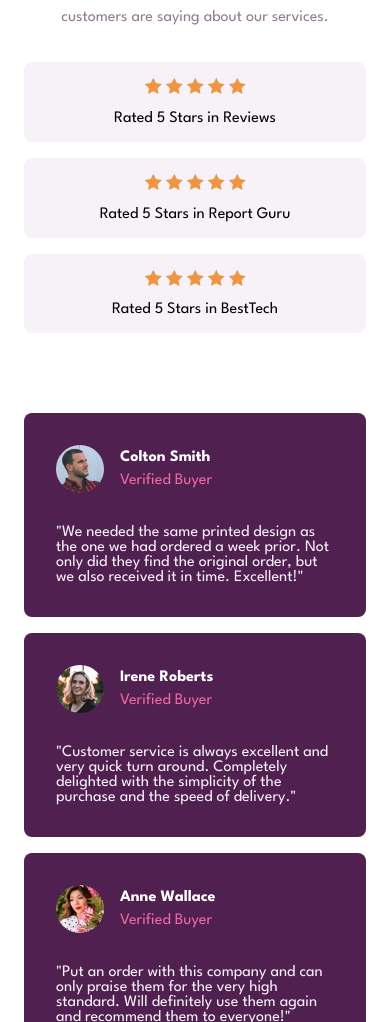
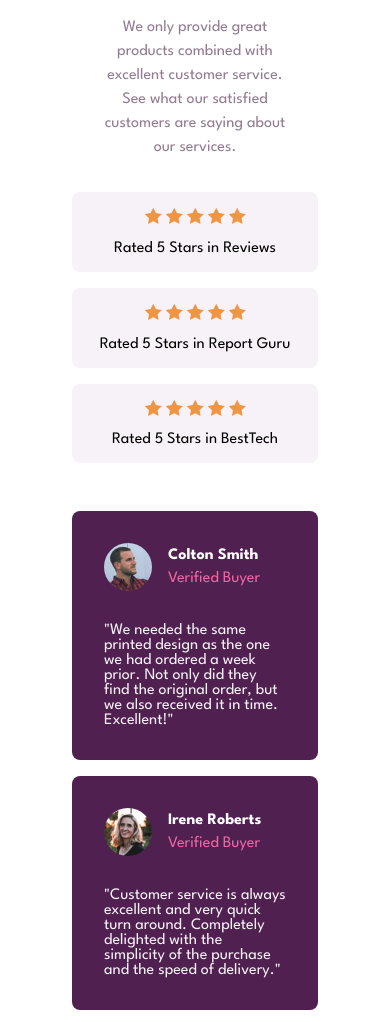
Before and after one commit to mihaelpavlakovic/social-proof-section, a plain HTML site: page index.html in a window 390 px wide. Shown: the part 289-1311 px from the top of the page. Drawn offline with Linux system fonts and the light colour scheme.

Commit message:
adds better mobile responsiveness

```diff
--- a/index.html
+++ b/index.html
@@ -58,7 +58,7 @@
       </div>
     </section>
     <section class="cards container">
-      <div class="card">
+      <div class="card card-1">
         <div class="profile">
           <img src="./images/image-colton.jpg" alt="Colton" />
           <div class="profile-info">
@@ -72,7 +72,7 @@
           it in time. Excellent!"
         </p>
       </div>
-      <div class="card card-1">
+      <div class="card card-2">
         <div class="profile">
           <img src="./images/image-irene.jpg" alt="Irene" />
           <div class="profile-info">
@@ -86,7 +86,7 @@
           of delivery."
         </p>
       </div>
-      <div class="card card-2">
+      <div class="card card-3">
         <div class="profile">
           <img src="./images/image-anne.jpg" alt="Anne" />
           <div class="profile-info">
--- a/style.css
+++ b/style.css
@@ -18,16 +18,21 @@ p {
 }
 
 .container {
+  max-width: 60rem;
   display: flex;
   justify-content: center;
   align-items: center;
+  margin: 0 auto;
+  padding: 0 3rem;
+}
+
+.hero {
   min-height: 50vh;
-  margin: 0 10rem;
 }
 
 .items-left {
-  width: 100%;
-  padding-right: 10rem;
+  width: 80%;
+  margin-right: 5rem;
 }
 
 .items-left h1 {
@@ -46,16 +51,20 @@ p {
   flex-direction: column;
   justify-content: center;
   gap: 1rem;
-  width: 80%;
-  margin-right: 4rem;
+  width: 100%;
+  margin-left: 5rem;
+}
+
+.reviews {
+  align-self: flex-start;
 }
 
 .repost-guru {
-  margin: 0 -2rem 0 2rem;
+  align-self: center;
 }
 
 .best-tech {
-  margin: 0 -4rem 0 4rem;
+  align-self: flex-end;
 }
 
 .items {
@@ -65,7 +74,7 @@ p {
   align-items: center;
   gap: 0.8rem;
   background-color: var(--primary-bg-color);
-  padding: 1rem;
+  padding: 1rem 2rem;
   border-radius: 0.5rem;
 }
 
@@ -74,6 +83,8 @@ p {
   justify-content: center;
   align-items: center;
   gap: 2rem;
+  min-height: 40vh;
+  margin-top: 2rem;
 }
 
 .card {
@@ -81,6 +92,18 @@ p {
   border-radius: 0.5rem;
   width: auto;
   padding: 2rem;
+}
+
+.card-1 {
+  align-self: flex-start;
+}
+
+.card-2 {
+  align-self: center;
+}
+
+.card-3 {
+  align-self: flex-end;
 }
 
 .card .profile {
@@ -109,22 +132,57 @@ p {
   padding-top: 0.5rem;
 }
 
-.card-1 {
-  margin-top: 2rem;
-}
+@media (max-width: 1024px) {
+  .items-left {
+    margin-right: 1rem;
+  }
 
-.card-2 {
-  margin-top: 4rem;
+  .items-right {
+    margin-left: 1rem;
+  }
+
+  .items {
+    width: 100%;
+    padding: 1rem 0;
+  }
+
+  .reviews {
+    align-self: center;
+  }
+
+  .repost-guru {
+    align-self: center;
+  }
+
+  .best-tech {
+    align-self: center;
+  }
+
+  .cards {
+    gap: 1rem;
+  }
+
+  .card-1 {
+    align-self: center;
+  }
+
+  .card-2 {
+    align-self: center;
+  }
+
+  .card-3 {
+    align-self: center;
+  }
 }
 
 @media screen and (max-width: 768px) {
   .container {
     flex-direction: column;
-    margin: 5rem 1.5rem;
+    margin: 3rem 1.5rem;
   }
 
   .items-left {
-    padding-right: 0;
+    margin-right: 0;
     text-align: center;
   }
 
@@ -136,30 +194,40 @@ p {
     flex-direction: column;
     gap: 1rem;
     width: 100%;
-    margin-right: 0;
+    margin-left: 0;
   }
 
   .items {
     flex-direction: column;
+    width: 100%;
+    padding: 1rem 0;
+  }
+
+  .reviews {
+    align-self: center;
   }
 
   .repost-guru {
-    margin: 0;
+    align-self: center;
   }
 
   .best-tech {
-    margin: 0;
+    align-self: center;
   }
 
   .cards {
-    gap: 0;
+    gap: 1rem;
   }
 
   .card-1 {
-    margin-top: 1rem;
+    align-self: center;
   }
 
   .card-2 {
-    margin-top: 1rem;
+    align-self: center;
+  }
+
+  .card-3 {
+    align-self: center;
   }
 }
```
